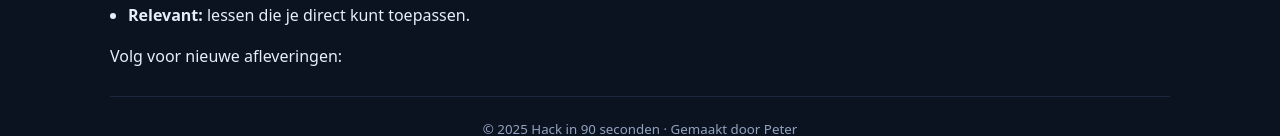
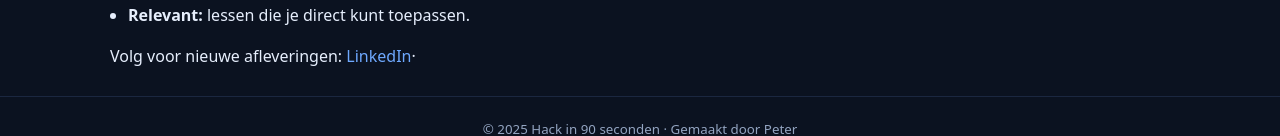
Before and after one commit to Speedy0180/hackin90seconden, a plain HTML site: page index.html in a window 1280 px wide. Shown: the part 922-1058 px from the top of the page. Drawn offline with Linux system fonts and the light colour scheme.

Commit message:
Update index.html

```diff
--- a/index.html
+++ b/index.html
@@ -52,7 +52,7 @@
         <li><strong>Relevant:</strong> lessen die je direct kunt toepassen.</li>
       </ul>
       <p>Volg voor nieuwe afleveringen:
-        <a target="_blank" rel="noopener" href="https://www.linkedin.com/in/peterhendriks--/>LinkedIn</a> ·
+        <a target="_blank" rel="noopener" href="https://www.linkedin.com/in/peterhendriks--/">LinkedIn</a>·
       </p>
     </section>
   </main>
```
